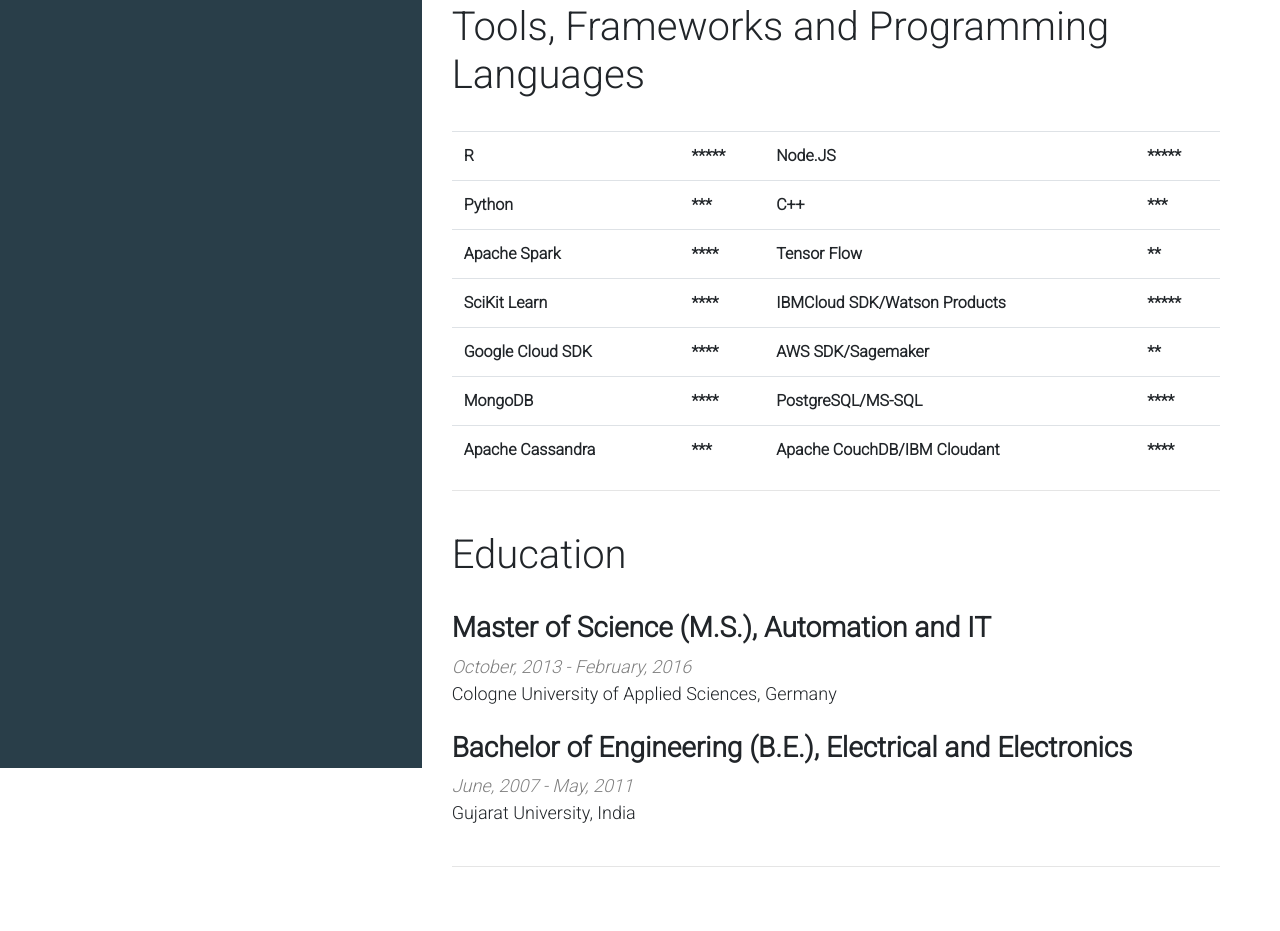
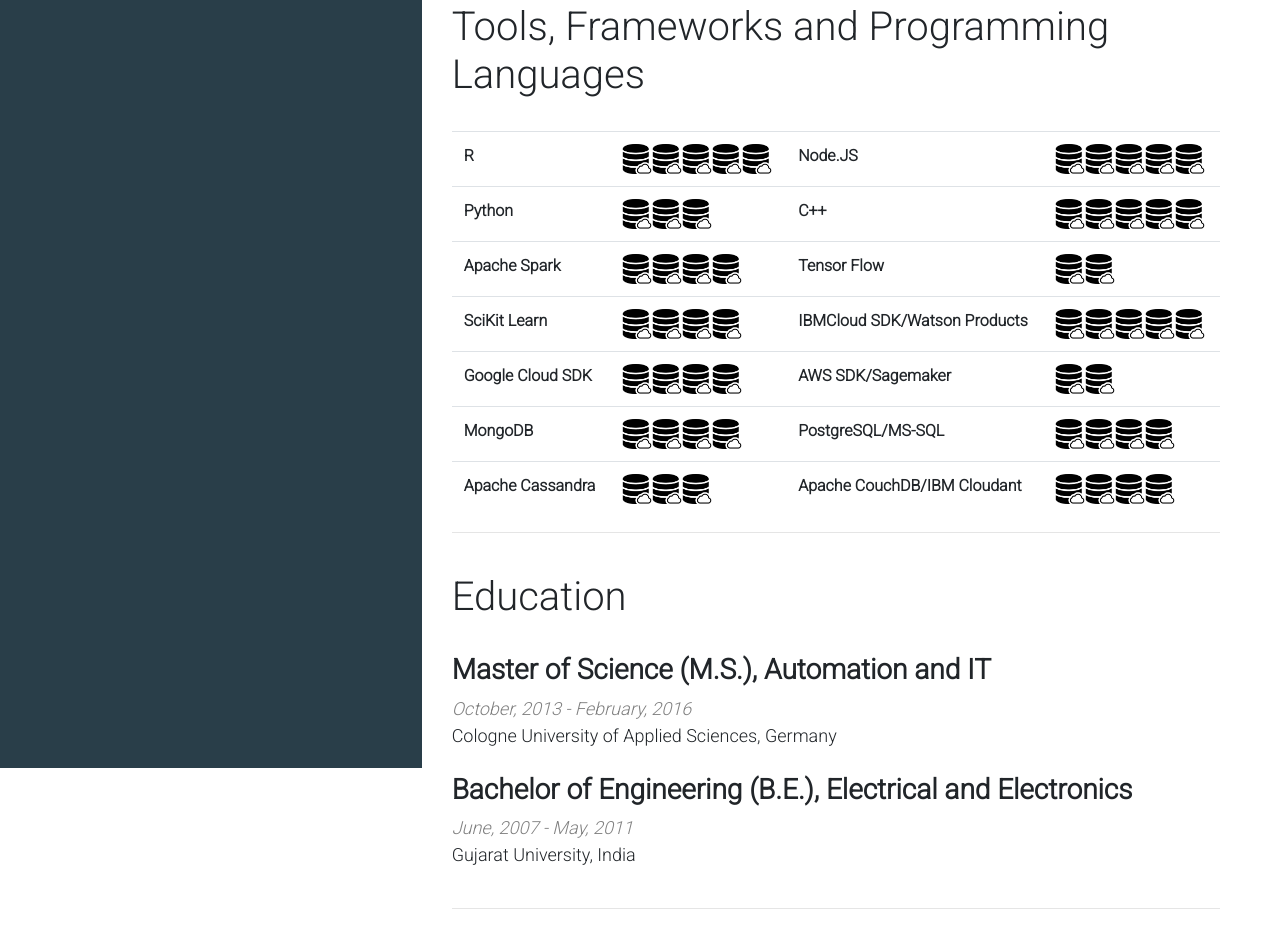
Before and after one commit to PANDYA21/PANDYA21.github.io, a plain HTML site: page cv.html in a window 1280 px wide. Shown: the part 1232-2163 px from the top of the page. Before the commit the page ends 2139 px from the top, so only its background shows below. Drawn offline with nearby package versions, Linux system fonts and the light colour scheme.

Commit message:
beautified

```diff
--- a/cv.html
+++ b/cv.html
@@ -61,6 +61,20 @@
   }
 
   </style>
+  <script type="text/javascript">
+    window.onload = function() {
+      for (let i = 1; i <= 5; ++i) {
+        const doms = document.getElementsByClassName(i + '-star');
+        for (let dom of doms) {
+          let ans = '';
+          for (let j = 0; j < i; ++j) {
+            ans += '<img src="db6.png" height="30px">';
+          }
+          dom.innerHTML = ans;
+        }
+      }
+    }
+  </script>
 </head>
 
 <body style="font-family: 'Roboto'!important;">
@@ -147,45 +161,59 @@
             <tbody>
               <tr>
                 <td>R</td>
-                <td>*****</td>
+                <td>
+                  <div class="5-star">
+                    <img src="db6.png" height="30px">
+                    <img src="db6.png" height="30px">
+                    <img src="db6.png" height="30px">
+                    <img src="db6.png" height="30px">
+                    <img src="db6.png" height="30px">
+                  </div>
+                </td>
                 <td>Node.JS</td>
-                <td>*****</td>
+                <td>
+                  <div class="5-star"></div>
+                </td>
               </tr>
               <tr>
                 <td>Python</td>
-                <td>***</td>
+                <td>
+                  <div class="3-star"></div>
+                </td>
                 <td>C++</td>
-                <td>***</td>
+                <td>
+                  <div class="5-star"></div>
+                </td>
               </tr>
               <tr>
                 <td>Apache Spark</td>
-                <td>****</td>
+                <td class="4-star"></td>
                 <td>Tensor Flow</td>
-                <td>**</td>
+                <td class="2-star"></td>
               </tr>
               <tr>
                 <td>SciKit Learn</td>
-                <td>****</td>
+                <td class="4-star"></td>
                 <td>IBMCloud SDK/Watson Products</td>
-                <td>*****</td>
+                <td class="5-star"></td>
               </tr>
               <tr>
                 <td>Google Cloud SDK</td>
-                <td>****</td>
+                <td class="4-star"></td>
                 <td>AWS SDK/Sagemaker</td>
-                <td>**</td>
+                <td class="2-star"></td>
               </tr>
               <tr>
                 <td>MongoDB</td>
-                <td>****</td>
+                <td class="4-star"></td>
                 <td>PostgreSQL/MS-SQL</td>
-                <td>****</td>
+                <td class="4-star"></td>
               </tr>
               <tr>
                 <td>Apache Cassandra</td>
-                <td>***</td>
+                <td class="3-star"></td>
                 <td>Apache CouchDB/IBM Cloudant</td>
-                <td>****</td>
+                <td class="4-star"></td>
               </tr>
             </tbody>
           </table>
```
Also changed, not shown: db1.png (added), db2.jpg (added), db3.png (added), db4.png (added), db5.jpg (added), db6.png (added).
